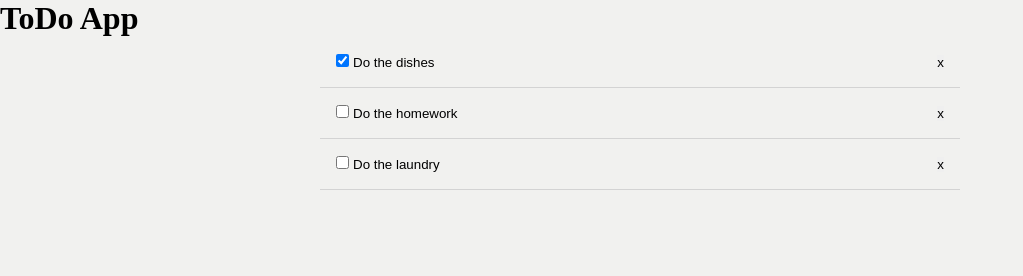
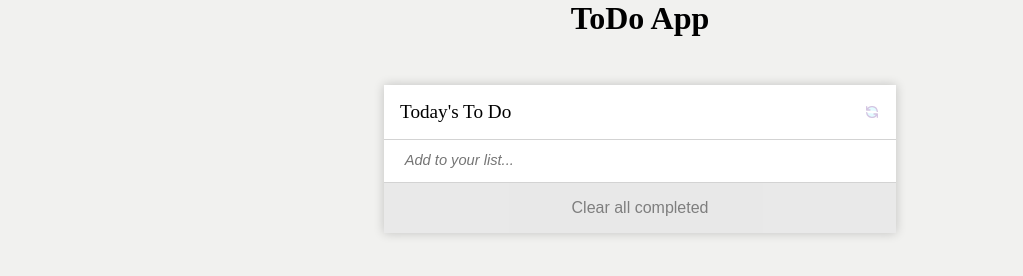
Before and after one commit to zied2112/To-Do-list, a website built with webpack: page src/index.html in a window 1280 px wide. Shown: the whole page, without its empty margins (0-1023 px from the left). Built offline with nearby package versions, Linux system fonts and the light colour scheme.

Commit message:
Interactive list features

```diff
--- a/src/data.js
+++ /dev/null
@@ -1,18 +0,0 @@
-const tasks = [
-  {
-    index: 0,
-    description: 'Do the dishes',
-    completed: true,
-  },
-  {
-    index: 2,
-    description: 'Do the laundry',
-    completed: false,
-  },
-  {
-    index: 1,
-    description: 'Do the homework',
-    completed: false,
-  },
-];
-export default tasks;
--- a/src/index.html
+++ b/src/index.html
@@ -11,10 +11,17 @@
   <body>
     <h1>ToDo App</h1>
     <section>
-    </section>
+    <div class="todo-wrap">
+      <div class="header">
+        <p class="title">Today's To Do</p>
+       <a href="" class="refresh"><svg class="w-6 h-6 refresh" fill="#8FF3FF" stroke="currentColor" viewBox="0 0 24 24" xmlns="http://www.w3.org/2000/svg"><path stroke-linecap="round" stroke-linejoin="round" stroke-width="2" d="M4 4v5h.582m15.356 2A8.001 8.001 0 004.582 9m0 0H9m11 11v-5h-.581m0 0a8.003 8.003 0 01-15.357-2m15.357 2H15"></path></svg></a>
+      </div>
+      <input type="text" class="todo-input" name="input" id="todo-input" placeholder="Add to your list...">
+      <button id="clear-button" class="clear-button">Clear all completed</button>
+    </div>
+  </section>
 
     <div id="list">
-
     </div>
 
   </body>
--- a/src/index.js
+++ b/src/index.js
@@ -1,27 +1,5 @@
 import './style.css';
-import tasks from './data.js';
+import Todo from './main.js';
 
-const tasksList = tasks;
-
-const list = document.querySelector('#list');
-function component() {
-  const tasksSort = tasksList.sort((a, b) => a.index - b.index);
-  const element = document.createElement('ul');
-  tasksSort.forEach((task) => {
-    const taskElement = document.createElement('li');
-    taskElement.classList.add('items');
-    taskElement.innerHTML = `
-          <div>
-            <input type='checkbox' ${task.completed ? 'checked' : ''}
-        class='box' >
-            <input class='task' id='task' value='${task.description}'>
-          </div>
-          <div>
-          <button class='remove-btn'>x</button>
-          </div>
-        `;
-    element.appendChild(taskElement);
-  });
-  return element;
-}
-list.appendChild(component());
+const newtodo = new Todo();
+newtodo.value = '';
--- /dev/null
+++ b/src/main.js
@@ -0,0 +1,67 @@
+import sort from './sort.js';
+
+const itemList = document.querySelector('#list');
+const tasksArray = JSON.parse(localStorage.getItem('todo')) || [];
+export default class Todo {
+  constructor(description) {
+    this.id = tasksArray.length + 1;
+    this.description = description;
+    this.completed = false;
+  }
+
+  static updateIndex = () => {
+    tasksArray.forEach((data, index) => {
+      data.id = index + 1;
+    });
+  };
+
+  static removeTask = (index) => {
+    tasksArray.splice(index - 1, 1);
+    this.updateIndex();
+  };
+}
+
+const display = () => {
+  sort(tasksArray);
+  itemList.innerHTML = tasksArray
+    .map(
+      (data) => `<li class='items'>
+          <div>
+            <input type='checkbox' ${data.completed ? 'checked' : ''}
+        class='box' name='car'>
+            <input for='' class='task' id='task' value='${data.description}'>
+          </div>
+          <div>
+          <button class='remove-btn'>x</button>
+          </div>
+        </li>`,
+    )
+    .join(' ');
+  const removeBtn = document.querySelectorAll('.remove-btn');
+  removeBtn.forEach((btn, index) => btn.addEventListener('click', () => {
+    const item = index + 1;
+    Todo.removeTask(item);
+    display();
+  }));
+};
+
+display();
+
+const toDoInput = document.querySelector('#todo-input');
+toDoInput.addEventListener('keypress', (e) => {
+  if (e.keyCode === 13) {
+    e.preventDefault();
+    const description = toDoInput.value;
+    const newToDo = new Todo(description);
+    tasksArray.push(newToDo);
+    display();
+    toDoInput.value = '';
+    window.location.reload();
+  }
+});
+
+const label = document.querySelectorAll('.task');
+label.forEach((input, index) => input.addEventListener('change', () => {
+  tasksArray[index].description = input.value;
+  sort(tasksArray);
+}));
--- /dev/null
+++ b/src/sort.js
@@ -0,0 +1,6 @@
+const sort = (todo) => {
+  todo.sort((a, b) => a.index - b.index);
+  localStorage.setItem('todo', JSON.stringify(todo));
+};
+
+export default sort;
--- a/src/style.css
+++ b/src/style.css
@@ -25,6 +25,12 @@ ul {
   flex-direction: column;
   justify-content: center;
   align-items: center;
+
+  /* width: 50%; */
+}
+
+h1 {
+  text-align: center;
 }
 
 .items {
@@ -38,6 +44,85 @@ ul {
   border-bottom: 0.2px solid #d3d3d3;
 }
 
+.todo-item input {
+  height: 1em;
+  width: 1em;
+  border: 0.5em solid #c1c1c3;
+}
+
 .items > div > input {
   background-color: transparent;
 }
+
+.todo-wrap {
+  margin: 0 auto;
+  margin-top: 3em;
+  width: 40%;
+  display: flex;
+  flex-direction: column;
+  justify-content: center;
+  align-items: center;
+  background: #fff;
+  box-shadow: 0 0 10px #0003;
+}
+
+.header {
+  display: flex;
+  margin: 0 auto;
+  align-items: center;
+  justify-content: space-between;
+  border-bottom: 0.2px solid #d3d3d3;
+  width: 100%;
+  padding: 1em;
+}
+
+.title {
+  font-size: 1.2em;
+  font-weight: 500;
+}
+
+.refresh {
+  width: fit-content;
+  height: 1em;
+  opacity: 0.5;
+}
+
+.todo-input {
+  width: 100%;
+  padding: 1em;
+  border: none;
+  border-bottom: 0.2px solid #d3d3d3;
+}
+
+.todo-input::placeholder {
+  padding-left: 0.5em;
+  font-size: 1.1em;
+  font-style: italic;
+  font-weight: 100;
+}
+
+.items svg {
+  cursor: move;
+  opacity: 0.3;
+}
+
+.items svg:hover {
+  opacity: 1;
+}
+
+label {
+  padding-left: 0.7em;
+  word-spacing: 0.2em;
+  letter-spacing: 1px;
+}
+
+.clear-button {
+  width: 100%;
+  margin: 0 auto;
+  padding: 1em;
+  background: #d3d3d3;
+  font-size: 1em;
+  font-weight: lighter;
+  opacity: 0.5;
+  cursor: pointer;
+}
```
Also changed, not shown: dist/index.html, dist/index.js.
